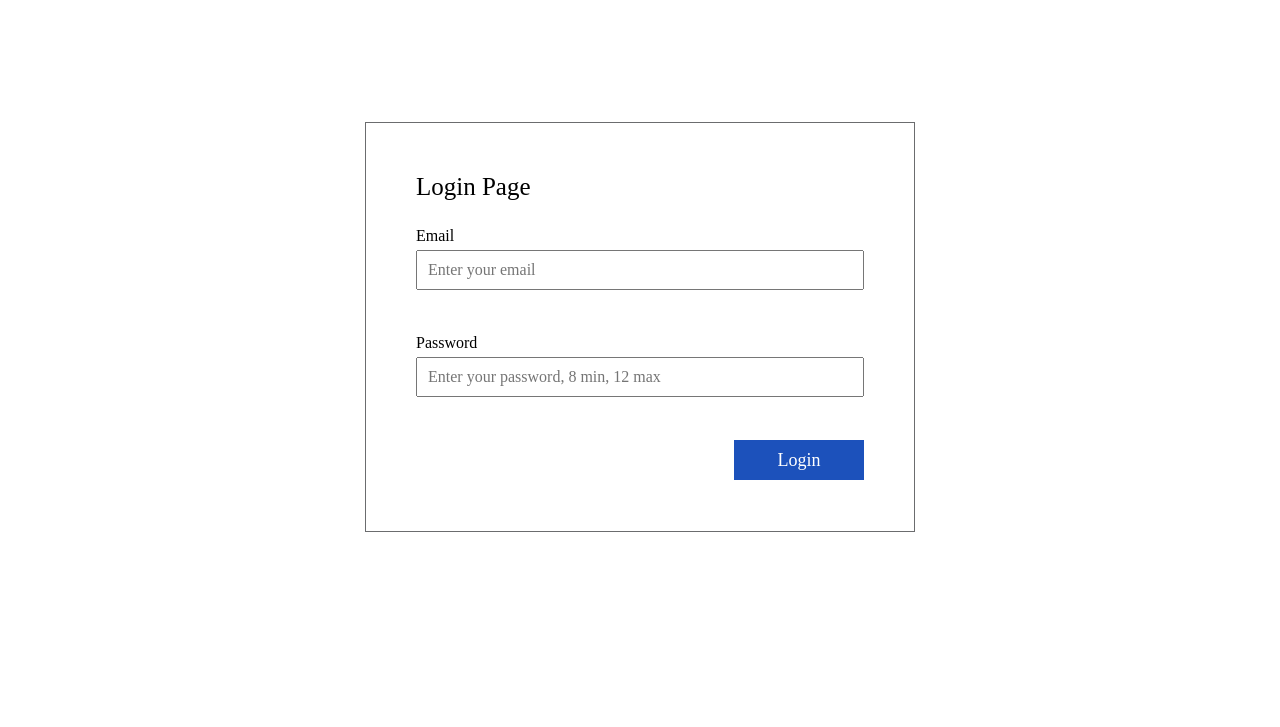
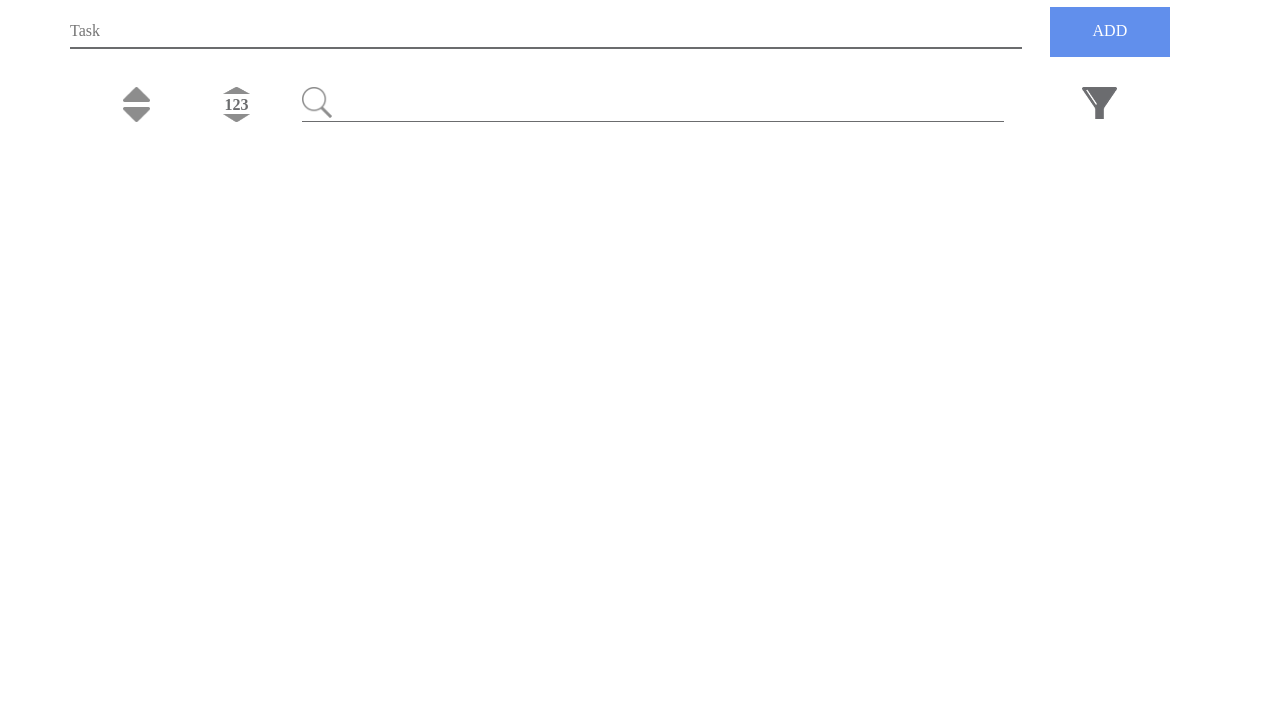
Before and after one commit to glushach/todo-list, a plain HTML site: page index.html in a window 1280 px wide. Shown: the part 73-800 px from the top of the page. Drawn offline with Linux system fonts and the light colour scheme.

Commit message:
deactive form entrense

```diff
--- a/css/main.css
+++ b/css/main.css
@@ -22,14 +22,7 @@ button {
   vertical ожно изменять размеры элемента только по вертикали.
   inherit Наследует значение родителя.
 } */
-.container {
-  display: none;
-  width: 1140px; /*Обратить внимание при адаптации*/
-  margin: 0 auto;
-}
-.container_active {
-  display: block;
-}
+
 /*Модалка для входа на сайт*/
 .overlay {
   display: none;
@@ -90,9 +83,19 @@ button {
 
 
 /*todo страница*/
+.container {
+  display: none;
+  width: 1140px; /*Обратить внимание при адаптации*/
+  margin: 0 auto;
+}
+.container_active {
+  display: block;
+}
 .todo {
   width: 100%
 }
+
+
 .todo > .todo__title {
   text-transform: uppercase;
   text-align: center;
@@ -119,6 +122,8 @@ button {
   color: #ffffff;
   cursor: pointer;
 }
+
+
 /* ПАНЕЛЬ СОРТИРОВКА*/
 .sort-panel {
   display: flex;
@@ -303,6 +308,10 @@ button {
   background: #0097f4 url('../icons/trash.png') center center/50% no-repeat;
 }
 
+
+
+
+
 /* MODAL CONFIRM */
 .confirm {
   display: none;
@@ -348,7 +357,7 @@ button {
 
 
 
-/* Модалка  по введению текста задачи*/
+/* Модалка  по редактированию текста задачи*/
 .editor {
   display: none;
   position:fixed;
--- a/index.html
+++ b/index.html
@@ -8,7 +8,7 @@
   <link rel="stylesheet" href="css/main.css">
 </head>
 <body>
-  <div class="overlay overlay_active" id="login">
+  <div class="overlay overlay_active1" id="login">
     <div class="modal">
       <div class="modal__subtitle">Login Page</div>
       <form class="form" action="#">
@@ -27,13 +27,16 @@
     </div>
   </div> <!--конец модалки для входа на сайт-->
 
-  <div class="container" id="todo">
+  <div class="container container_active" id="todo">
     <div class="todo">
+
       <h1 class="todo__title">todo list</h1>
       <form class="add" action="#" id="task">
         <input class="add__input" type="text" name="text" placeholder="Task" maxlength="70" autocomplete="on">
         <button class="add__button">Add</button>
       </form>
+
+
       <div class="sort-panel">
         <div class="triggers-data">
           <div class="triggers-data__top"><img src="arrows/data-sort-top.png" alt=""></div>
```
